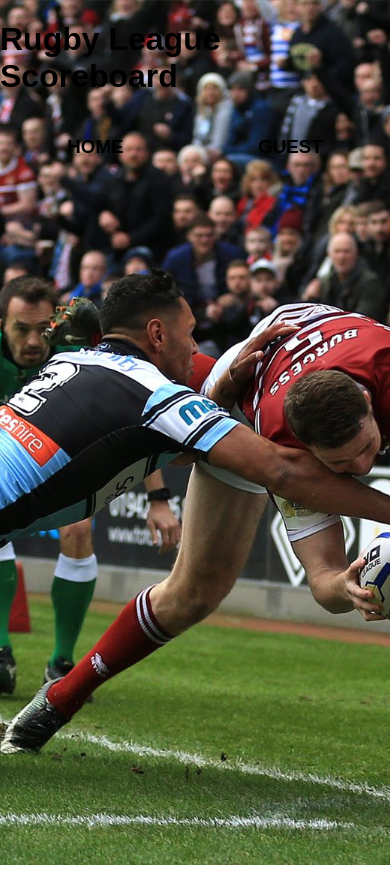
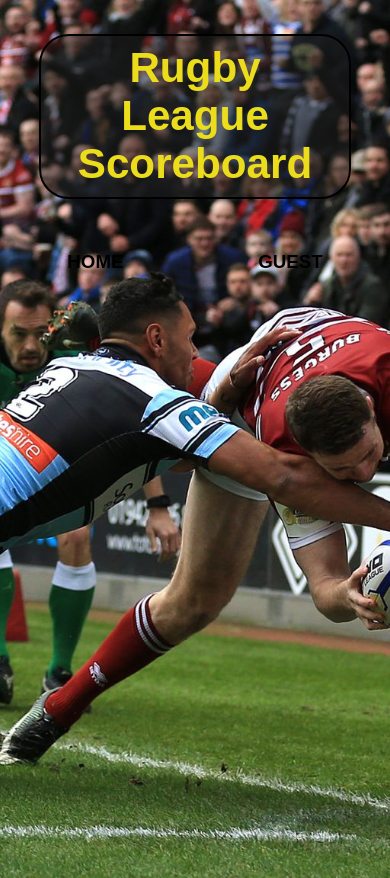
Before and after one commit to ianbsmythe/rugby-league-scoreboard, a plain HTML site: page index.html in a window 390 px wide. Drawn offline with Linux system fonts and the light colour scheme; a web font is replaced by a local one.

Commit message:
changes to responsive device size

```diff
--- a/styles.css
+++ b/styles.css
@@ -9,7 +9,26 @@ body {
 }
 
 h1 {
+    text-align: center;
+    font-size: 8vh;
+    border: 2px solid black;
+    border-radius: 30px;
+    height: 8vh;
+    background-color: rgba(31, 30, 30, 0.5);
+    background-position: center;
+    color: rgb(235, 221, 27);
+    max-width: 80%;
+    margin: 4vh auto;
+    height: auto;
+    padding: 2vh 4vh;
+    box-sizing: border-box;
+}
 
+@media (max-width: 768px) {
+    h1 {
+        font-size: 5vh;
+        padding: 1vh 2vh;
+    }
 }
 .container {
     display: flex;
```
